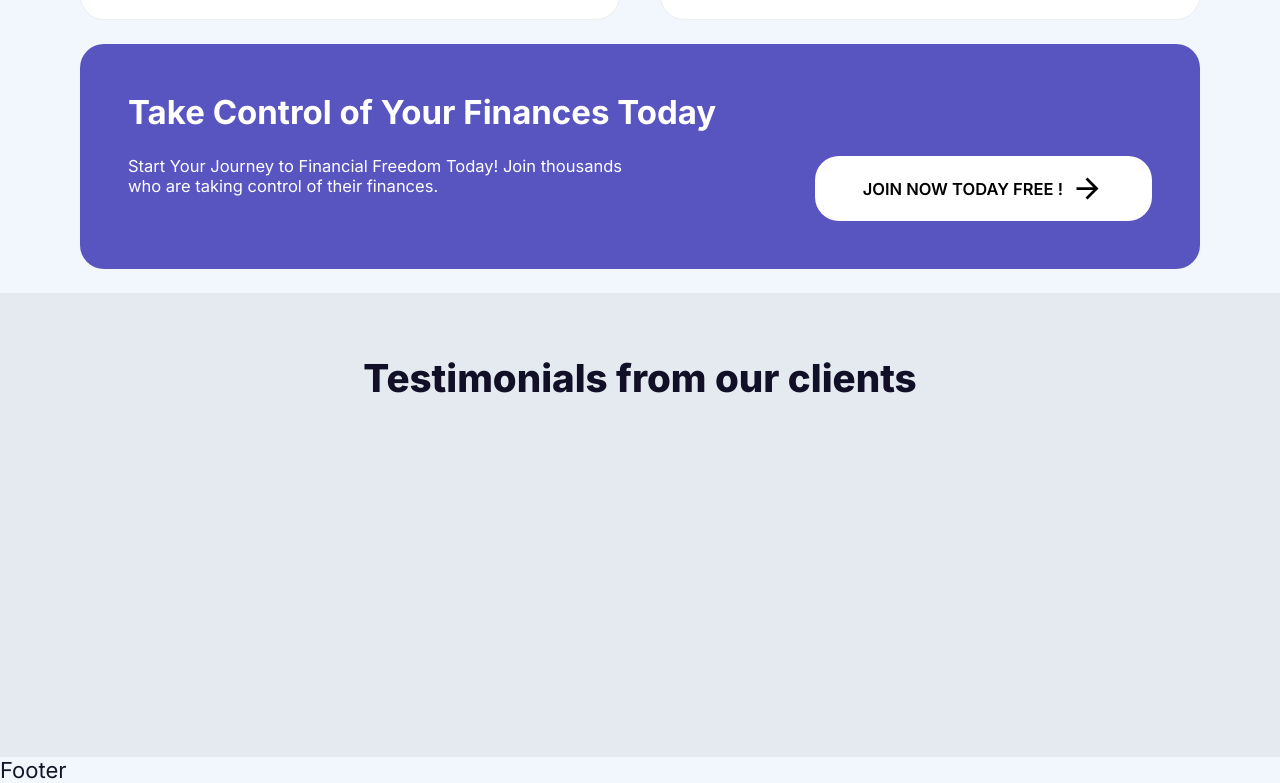
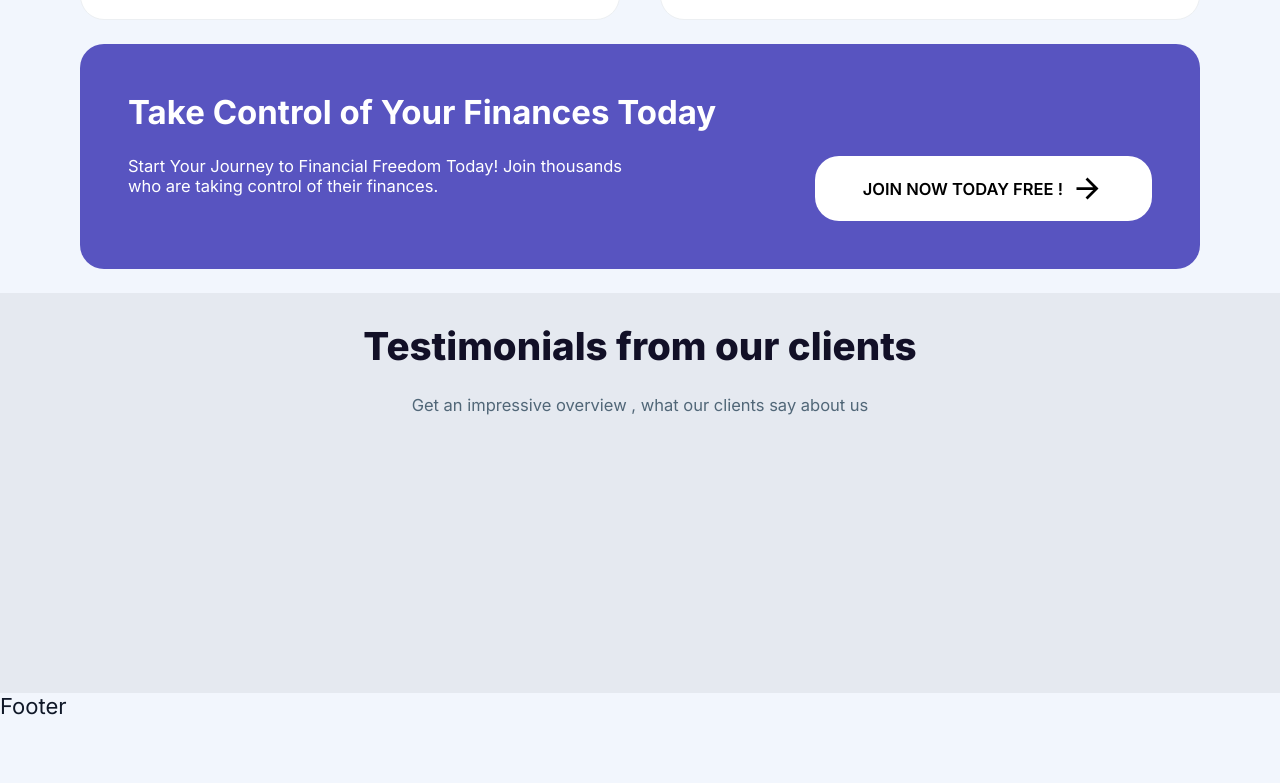
Before and after one commit to danielgen01/financy, a Next.js app: page / in a window 1280 px wide. Shown: the part 1588-2371 px from the top of the page. After the commit the page ends 2307 px from the top, so only its background shows below. Built offline with nearby package versions, Linux system fonts and the light colour scheme; no server answers.

Commit message:
feat: use H3 compinent, add content wrapper for section

```diff
--- a/src/app/pageTemplates/homepage/SubComponents.styles.module.css
+++ b/src/app/pageTemplates/homepage/SubComponents.styles.module.css
@@ -63,9 +63,17 @@
   justify-content: flex-start;
   align-items: center;
   gap: var(--spacing-lg);
-  padding-top: var(--spacing-5xl);
   background-color: var(--color-testimonial-section-background);
   height: 50vh;
+}
+
+.StyledTestimonialContentWrapper {
+  display: flex;
+  flex-direction: column;
+  justify-content: center;
+  align-items: center;
+  gap: var(--spacing-lg);
+  padding: var(--spacing-xl);
 }
 
 .StyledBenefitTeaserWrapper {
--- a/src/app/pageTemplates/homepage/SubComponents.tsx
+++ b/src/app/pageTemplates/homepage/SubComponents.tsx
@@ -11,6 +11,7 @@ import { CTATeaser } from "@/app/components/CTATeaser/CTATeaser"
 import { LayoutSection } from "@/app/components/LayoutSection/LayoutSection"
 import { H1 } from "@/app/components/Typography/H1/H1"
 import { H2 } from "@/app/components/Typography/H2/H2"
+import { H3 } from "@/app/components/Typography/H3/H3"
 import Paragraph from "@/app/components/Typography/Paragraph/Paragraph"
 
 import AnalyticsDark from "../../../../public/analytics_dark.png"
@@ -24,7 +25,6 @@ import DarkReport from "../../../../public/report_dark.png"
 import LightReport from "../../../../public/report_light.png"
 import TrackingImage from "../../../../public/tracking.png"
 import styles from "./SubComponents.styles.module.css"
-import { H3 } from "@/app/components/Typography/H3/H3"
 
 const ArrowSvg = () => {
   return (
@@ -164,8 +164,11 @@ Join thousands who are taking control of their finances.
 export const TestimonalSection = () => {
   return (
     <section className={styles.StyledTestimonialSection}>
-      <div>
+      <div className={styles.StyledTestimonialContentWrapper}>
         <H3>Testimonials from our clients</H3>
+        <Paragraph>
+          Get an impressive overview , what our clients say about us
+        </Paragraph>
       </div>
     </section>
   )
```
